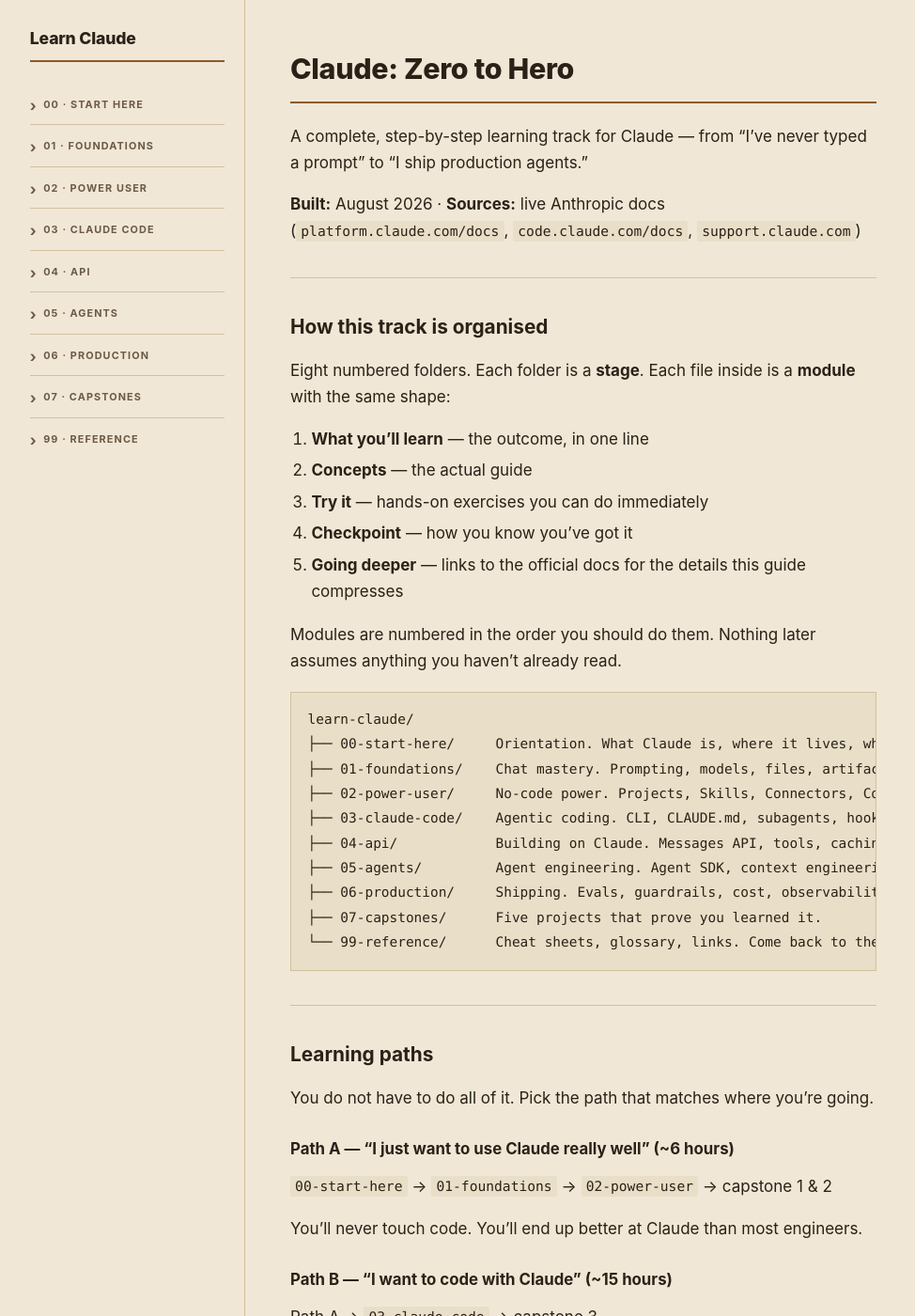
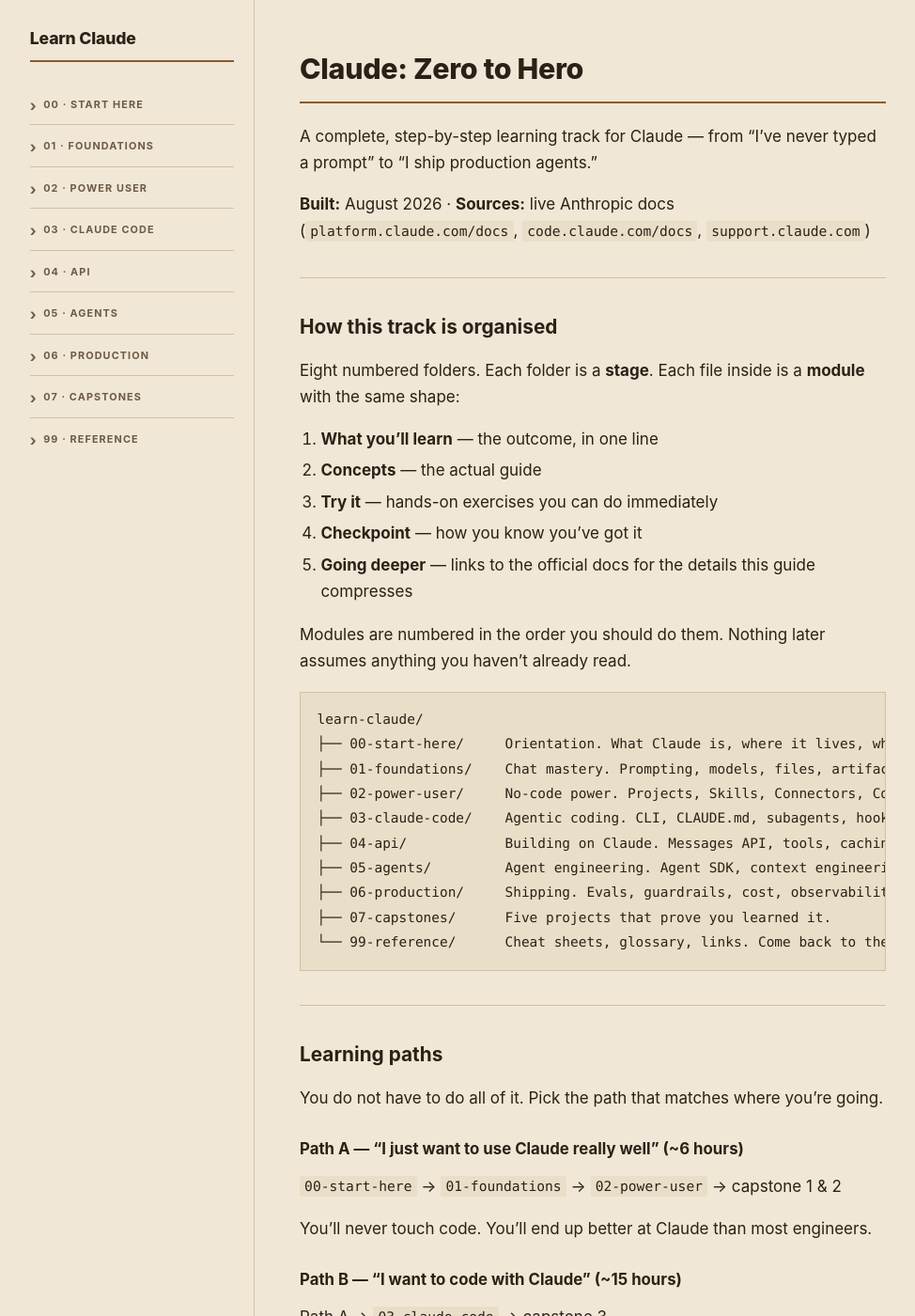
Before and after one commit to izarnev/learn-claude, a Jekyll site: the page built from README.md, in a window 1280 px wide and 1400 px high. Shown: the whole window at 94% size, without its empty margins (109-1083 px from the left). Built offline with Jekyll 4.4.1, drawn with Linux system fonts in a browser that asks for light colours.

Commit message:
Scale Almanac's CSS fluidly between mobile and desktop

```diff
--- a/assets/css/almanac.css
+++ b/assets/css/almanac.css
@@ -30,7 +30,7 @@
 html{ background:var(--bg); }
 body{
   margin:0; background:var(--bg); color:var(--ink); font-family:var(--font-body);
-  line-height:1.65; font-size:17px; -webkit-font-smoothing:antialiased;
+  line-height:1.65; font-size:clamp(15px, 14px + 0.4vw, 17px); -webkit-font-smoothing:antialiased;
 }
 ::selection{ background:var(--accent); color:var(--bg); }
 a{ color:var(--accent); }
@@ -38,14 +38,15 @@
 :focus-visible{ outline:2px solid var(--accent); outline-offset:2px; }
 
 .shell{
-  display:grid; grid-template-columns:250px 1fr; gap:0; max-width:1040px; margin:0 auto;
-  min-height:100vh; align-items:start;
+  display:grid; grid-template-columns:clamp(200px, 22vw, 260px) 1fr; gap:0;
+  max-width:1040px; margin:0 auto; min-height:100vh; align-items:start;
 }
 
 /* ---------------------------- sidebar ---------------------------- */
 .sidebar{
   position:sticky; top:0; align-self:start; height:100vh; overflow-y:auto;
-  border-right:1px solid var(--rule); padding:1.6rem 1.3rem 3rem; font-size:.86rem;
+  border-right:1px solid var(--rule); padding:clamp(1.2rem, 3vw, 1.6rem) clamp(1rem, 2.5vw, 1.3rem) 3rem;
+  font-size:.86rem;
 }
 .sidebar .brand{
   display:block; font-family:var(--font-head); font-weight:800; letter-spacing:-.01em;
@@ -77,16 +78,22 @@
 .sidebar li a.current{ color:var(--ink); border-left-color:var(--accent); font-weight:600; background:var(--bg-panel); }
 
 /* ---------------------------- content ---------------------------- */
-.content{ padding:3rem 3rem 6rem; max-width:720px; }
+.content{
+  padding:clamp(2rem, 6vw, 3rem) clamp(1.25rem, 5vw, 3rem) clamp(3rem, 8vw, 6rem);
+  max-width:720px;
+}
 .eyebrow{
   font-family:var(--font-mono); font-size:.72rem; text-transform:uppercase; letter-spacing:.06em;
   color:var(--ink-soft); margin-bottom:1rem;
 }
 
-.content h1{ font-family:var(--font-head); font-weight:800; font-size:1.9rem; letter-spacing:-.01em;
-  border-bottom:2px solid var(--accent); padding-bottom:.6rem; margin:0 0 1.3rem; text-wrap:balance; }
-.content h2{ font-family:var(--font-head); font-weight:700; font-size:1.3rem; margin:2.2rem 0 .9rem; }
-.content h3{ font-family:var(--font-head); font-weight:700; font-size:1.05rem; margin:1.7rem 0 .7rem; }
+.content h1{ font-family:var(--font-head); font-weight:800; font-size:clamp(1.5rem, 1rem + 3vw, 1.9rem);
+  letter-spacing:-.01em; border-bottom:2px solid var(--accent); padding-bottom:.6rem; margin:0 0 1.3rem;
+  text-wrap:balance; }
+.content h2{ font-family:var(--font-head); font-weight:700; font-size:clamp(1.15rem, 0.9rem + 1.5vw, 1.3rem);
+  margin:2.2rem 0 .9rem; text-wrap:balance; }
+.content h3{ font-family:var(--font-head); font-weight:700; font-size:clamp(1rem, 0.85rem + 0.8vw, 1.05rem);
+  margin:1.7rem 0 .7rem; }
 
 .content p{ margin:0 0 1.05rem; }
 .content strong{ font-weight:700; }
@@ -101,6 +108,7 @@
 .content blockquote p:last-child{ margin-bottom:0; }
 
 .content table{
+  display:block; overflow-x:auto; -webkit-overflow-scrolling:touch;
   border-collapse:collapse; width:100%; margin:1.2rem 0; font-size:.88rem;
   font-variant-numeric:tabular-nums;
 }
@@ -148,8 +156,16 @@
 .highlight .err{ background:none; }
 
 /* ---------------------------- responsive ---------------------------- */
+/* Sizing above this line (font-size, padding, the sidebar's column width)
+   already scales continuously via clamp(). This breakpoint only handles
+   the one thing clamp can't: switching the two-column grid to a single
+   stacked column once the sidebar has no room to live beside the content. */
 @media (max-width:800px){
   .shell{ grid-template-columns:1fr; }
-  .sidebar{ position:static; height:auto; border-right:none; border-bottom:1px solid var(--rule); padding:1.2rem 1.3rem; }
-  .content{ padding:2rem 1.3rem 4rem; }
+  .sidebar{ position:static; height:auto; border-right:none; border-bottom:1px solid var(--rule); }
+
+  /* larger tap targets once navigation is touch-first rather than mouse-first */
+  .stage-name{ padding:.85rem 0; }
+  .sidebar li a{ padding:.55rem 0 .55rem .65rem; }
+  .theme-toggle{ width:2.5rem; height:2.5rem; font-size:1.15rem; }
 }
```
